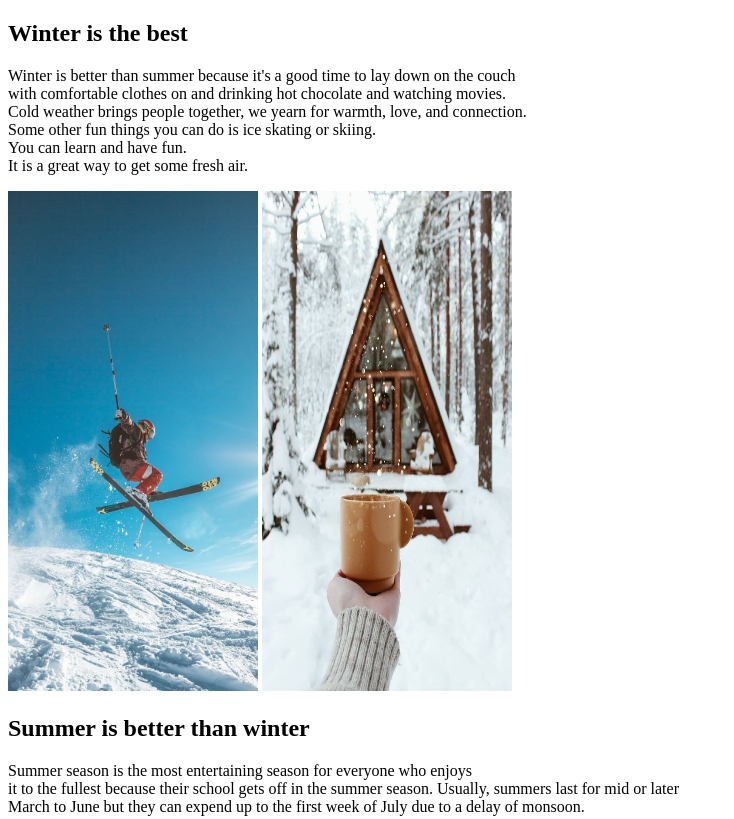
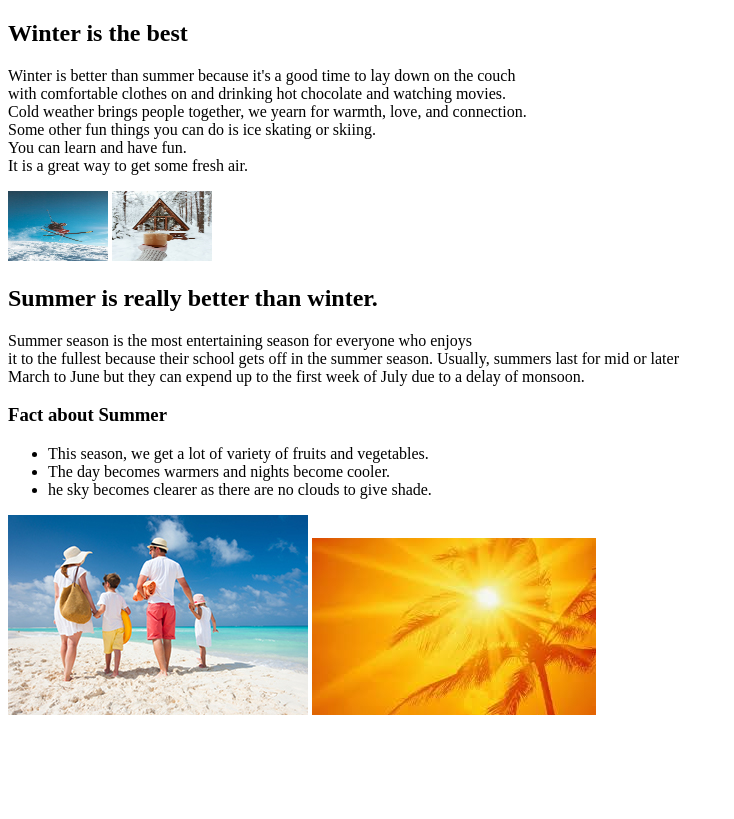
Before and after one commit to neizerjemima/Neizer_J_Akbari_L_Midterm, a plain HTML site: page index.html in a window 1280 px wide. Shown: the top 819 px of the page, without its empty margins (0-734 px from the left). Drawn offline with Linux system fonts and the light colour scheme.

Commit message:
Update index.html

```diff
--- a/index.html
+++ b/index.html
@@ -15,12 +15,12 @@
     weather brings people together, we yearn for warmth, love, and connection.<br>Some
     other fun things you can do is ice skating or skiing.<br>You can learn and have fun.<br>It
     is a great way to get some fresh air.</p>
-    <img src="img/winter_ski.JPG" width="250" height="500" alt="skiing in the winter">
-    <img src="img/winter_coffee.JPG" width="250" height="500" alt="having coffee in the winter">
+    <img src="img/winter_ski.JPG" width="100" height="70" alt="skiing in the winter">
+    <img src="img/winter_coffee.JPG" width="100" height="70" alt="having coffee in the winter">
  </section>
 
  <section>
-    <h2>Summer is better than winter</h2>
+    <h2>Summer is really better than winter.</h2>
     <p>Summer season is the most entertaining season for everyone who enjoys<br>it to the fullest
         because their school gets off in the summer season. Usually, summers last for mid or later
         <br>March to June but they can expend up to the first week of July due to a delay of monsoon.</p>
```
